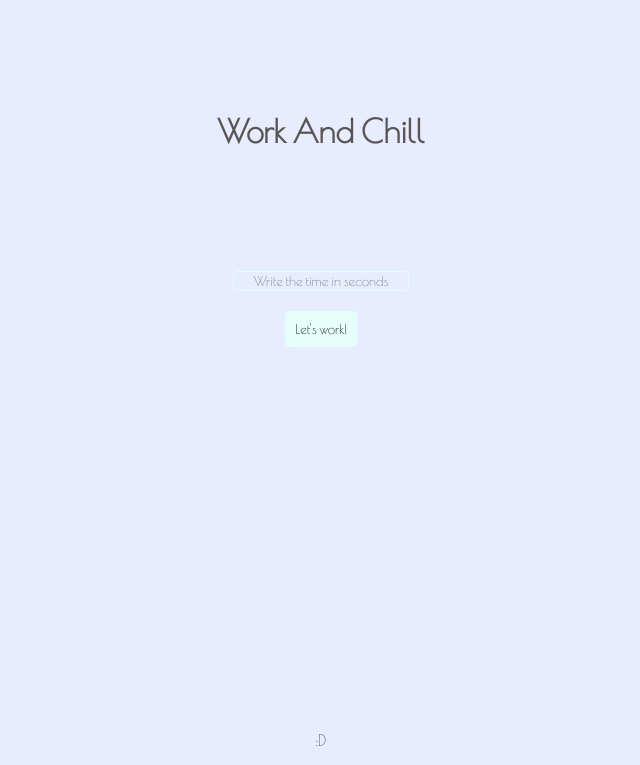
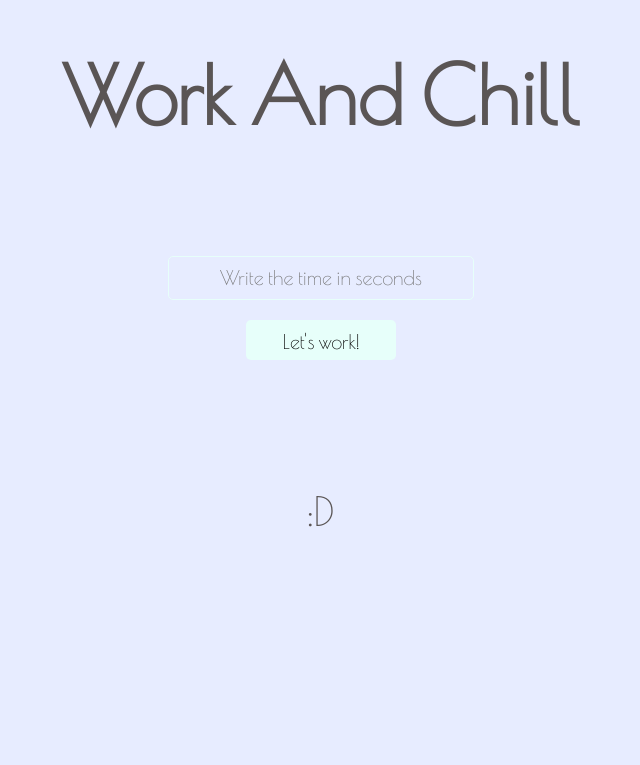
Before and after one commit to zhyn97/timer, a plain HTML site: page index.html in a window 1280 px wide. Shown: the part 144-909 px from the top of the page, without its empty margins (319-959 px from the left). After the commit the page ends 800 px from the top, so only its background shows below. Drawn offline with nearby package versions, Linux system fonts and the light colour scheme.

Commit message:
new size font

```diff
--- a/index.css
+++ b/index.css
@@ -9,17 +9,20 @@ body {
 .title {
   text-align: center;
   color: rgb(90, 85, 85);
-  margin-top: 20%;
+  margin-top: 15%;
+  font-size: 80px;
 }
 
 .input{
-  margin-top: 100px;
+  margin-top: 60px;
   border: 1px solid #e7fffa;
   background-color: #e7ecff;
   border-radius: 5px;
   font-family: "Poiret One", cursive;
   text-align: center;
-  min-width: 170px;
+  min-width: 300px;
+  min-height: 40px;
+  font-size: 20px;
 }
 
 .button {
@@ -31,6 +34,9 @@ body {
   background-color: #e7fffa;
   transition: all ease 0.5s;
   cursor: pointer;
+  width: 150px;
+  height: 40px;
+  font-size: 20px;
 }
 
 .button:hover {
@@ -45,8 +51,9 @@ body {
 }
 
 .timer {
-  margin-top: 30%;
+  margin-top: 10%;
   color: rgb(90, 85, 85);
+  font-size: 40px;
 }
 
 .rainbow{
```
